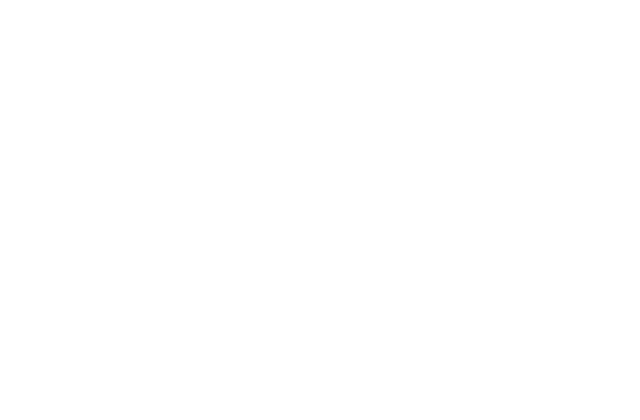
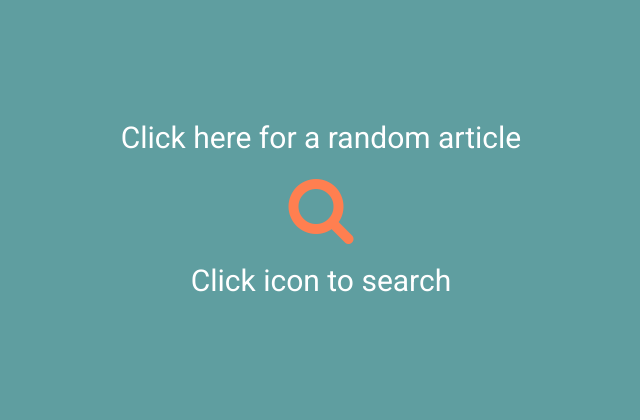
Before and after one commit to maximtop/WikiViewerApp, a plain HTML site: page index.html in a window 1280 px wide. Shown: the whole page, without its empty margins (319-959 px from the left). Drawn offline with nearby package versions, Linux system fonts and the light colour scheme.

Commit message:
Add main template and css style

```diff
--- a/css/style.css
+++ b/css/style.css
@@ -0,0 +1,18 @@
+body {
+    font-family: 'Roboto', sans-serif;
+    background-color: cadetblue;
+    color: white;
+    font-size: 30px;
+}
+
+.text-center {
+    margin-top: 10%;
+    min-height: 300px;
+    display: block;
+}
+
+#search-icon {
+    color: coral;
+    font-size: 70px;
+    font-weight: 100;
+}
--- a/index.html
+++ b/index.html
@@ -2,9 +2,25 @@
 <html lang="en">
 <head>
     <meta charset="UTF-8">
-    <title>Title</title>
+    <title>Wikipedia Viewer App</title>
+    <link rel="stylesheet" href="https://maxcdn.bootstrapcdn.com/bootstrap/3.3.6/css/bootstrap.min.css">
+    <link href='https://fonts.googleapis.com/css?family=Roboto:100,300,700,400' rel='stylesheet' type='text/css'>
+    <link rel="stylesheet" href="https://maxcdn.bootstrapcdn.com/font-awesome/4.6.3/css/font-awesome.min.css">
+    <script src="https://ajax.googleapis.com/ajax/libs/jquery/1.12.4/jquery.min.js"></script>
+    <script src="js/script.js"></script>
+    <link rel="stylesheet" href="css/style.css">
 </head>
 <body>
+<div class="container vertical-center">
+    <div class="row">
+        <header class="col-xs-12 text-center">
+            <div id="random-article">Click here for a random article</div>
+            <div id="search-icon"><i class="fa fa-search" aria-hidden="true"></i></div>
+            <div>Click icon to search</div>
+        </header>
+
+    </div>
+</div>
 
 </body>
 </html>
```
